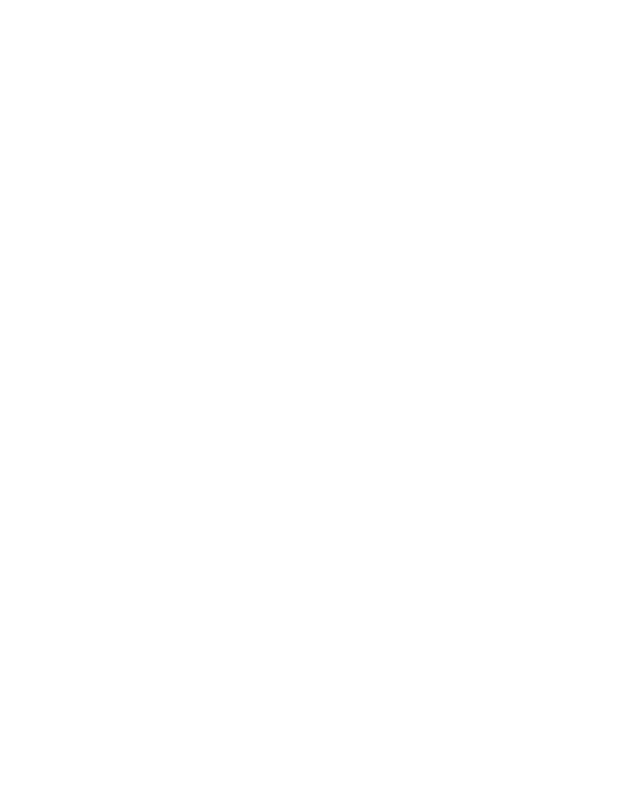
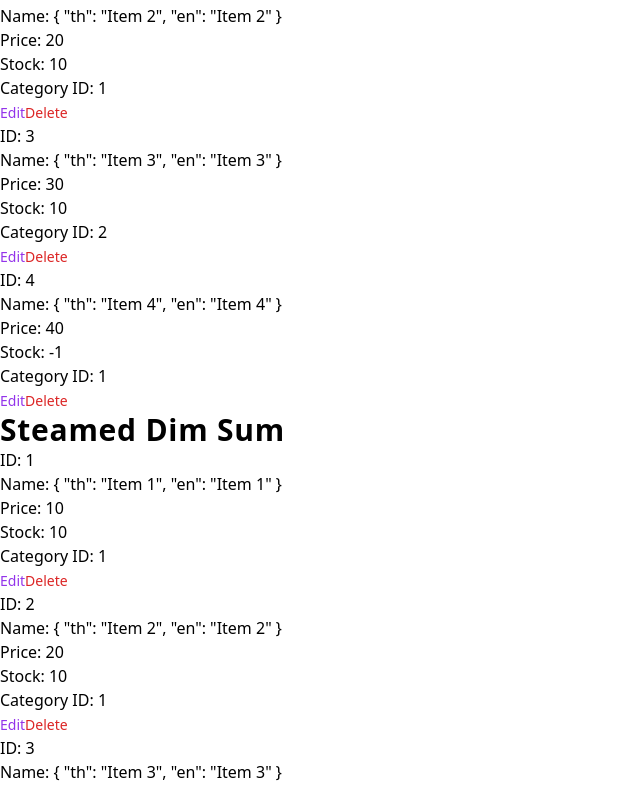
Before and after one commit to bestzige/PROJECT2-SEC-2-Mairuu, a Vue app: page / in a window 1280 px wide. Shown: the part 564-1352 px from the top of the page, without its empty margins (0-640 px from the left). Before the commit the page ends 800 px from the top, so only its background shows below. Built offline with nearby package versions, Linux system fonts and the light colour scheme; data requests are answered from the project's data file.

Commit message:
Create page for admin --> ProductManager.vue

```diff
--- a/package.json
+++ b/package.json
@@ -9,7 +9,7 @@
     "preview": "vite preview",
     "lint": "eslint . --ext .vue,.js,.jsx,.cjs,.mjs --fix --ignore-path .gitignore",
     "format": "prettier --write src/",
-    "backend": "json-server --watch ./data/db.json --port 5001"
+    "backend": "json-server --watch ./data/db.json --port 5002"
   },
   "dependencies": {
     "json-server": "1.0.0-alpha.23",
--- a/src/App.vue
+++ b/src/App.vue
@@ -1,13 +1,15 @@
 <script setup>
-import TableManager from './components/employee/TableManager.vue';
+import TableManager from './components/employee/TableManager.vue'
+import ProductManager from './components/admin/ProductManager.vue'
 </script>
 
 <template>
-<div>
+  <div>
     <TableManager></TableManager>
-</div>
+  </div>
+  <div>
+    <ProductManager></ProductManager>
+  </div>
 </template>
 
-<style scoped>
-
-</style>
+<style scoped></style>
--- /dev/null
+++ b/src/components/admin/BaseCard.vue
@@ -0,0 +1,71 @@
+<script setup>
+import { defineProps, defineEmits } from 'vue'
+import { getItems } from '../../utils/fetch'
+
+const props = defineProps({
+  item: {
+    type: Object,
+    required: true
+  }
+})
+
+const { emit } = defineEmits(['edit', 'delete'])
+
+let editingItem = null
+
+const edit = () => {
+  editingItem = { ...props.item }
+}
+
+const deleteItem = () => {
+  emit('delete', props.item.id)
+}
+
+const closeModal = () => {
+  editingItem = null
+}
+
+const saveChanges = () => {
+  emit('edit', editingItem)
+  closeModal()
+}
+const loadItems = async () => {
+  try {
+    const items = await getItems(`http://localhost:5001/items`)
+    console.log(items)
+  } catch (error) {
+    console.error('Error:', error)
+  }
+}
+
+loadItems()
+</script>
+
+<template>
+  <div>
+    <div>ID: {{ item.id }}</div>
+    <div>Name: {{ item.name }}</div>
+    <div>Price: {{ item.price }}</div>
+    <div>Stock: {{ item.stock }}</div>
+    <div>Category ID: {{ item.categoryId }}</div>
+
+    <div>
+      <button @click="edit" class="text-sm text-purple-600 hover:text-purple-400">Edit</button>
+      <button @click="deleteItem" class="text-sm text-red-600 hover:text-red-400">Delete</button>
+    </div>
+
+    <div v-if="editingItem" class="modal">
+      <div class="modal-content">
+        <span @click="closeModal" class="close">&times;</span>
+
+        <input v-model="editingItem.name" type="text" placeholder="Name" />
+        <input v-model="editingItem.price" type="number" placeholder="Price" />
+        <input v-model="editingItem.stock" type="number" placeholder="Stock" />
+
+        <button @click="saveChanges" class="btn-save">Save</button>
+      </div>
+    </div>
+  </div>
+</template>
+
+<style scoped></style>
--- /dev/null
+++ b/src/components/admin/ListModel.vue
@@ -0,0 +1,21 @@
+<script setup>
+import { defineProps } from 'vue'
+
+const props = defineProps({
+  items: {
+    type: Array,
+    required: true
+  }
+})
+</script>
+
+<template>
+  <div>
+    <div class="text-3xl font-semibold tracking-wide">
+      <slot name="header"></slot>
+    </div>
+    <slot v-for="(item, index) in props.items" :key="index" :item="item"></slot>
+  </div>
+</template>
+
+<style scoped></style>
--- /dev/null
+++ b/src/components/admin/ProductManager.vue
@@ -0,0 +1,51 @@
+<script setup>
+import BaseCard from './BaseCard.vue'
+import { ref, onMounted } from 'vue'
+import { getItems } from '../../utils/fetch'
+
+const items = ref([])
+
+const editItem = (item) => {
+  console.log('Edit item:', item)
+}
+
+const deleteItem = (itemId) => {
+  console.log('Delete item with ID:', itemId)
+}
+
+onMounted(async () => {
+  try {
+    const response = await getItems(`http://localhost:5001/items`)
+    items.value = response
+  } catch (error) {
+    console.error('Error fetching items:', error)
+  }
+})
+</script>
+
+<template>
+  <div class="w-full">
+    <div>
+      <div class="flex justify-end"></div>
+      <div>
+        <div class="text-3xl font-semibold tracking-wide">Steamed Dim Sum</div>
+        <div v-for="(item, index) in items" :key="index">
+          <BaseCard :item="item" @edit="editItem" @delete="deleteItem" />
+        </div>
+      </div>
+    </div>
+  </div>
+  <div class="w-full">
+    <div>
+      <div class="flex justify-end"></div>
+      <div>
+        <div class="text-3xl font-semibold tracking-wide">Steamed Dim Sum</div>
+        <div v-for="(item, index) in items" :key="index">
+          <BaseCard :item="item" @edit="editItem" @delete="deleteItem" />
+        </div>
+      </div>
+    </div>
+  </div>
+</template>
+
+<style scoped></style>
```
